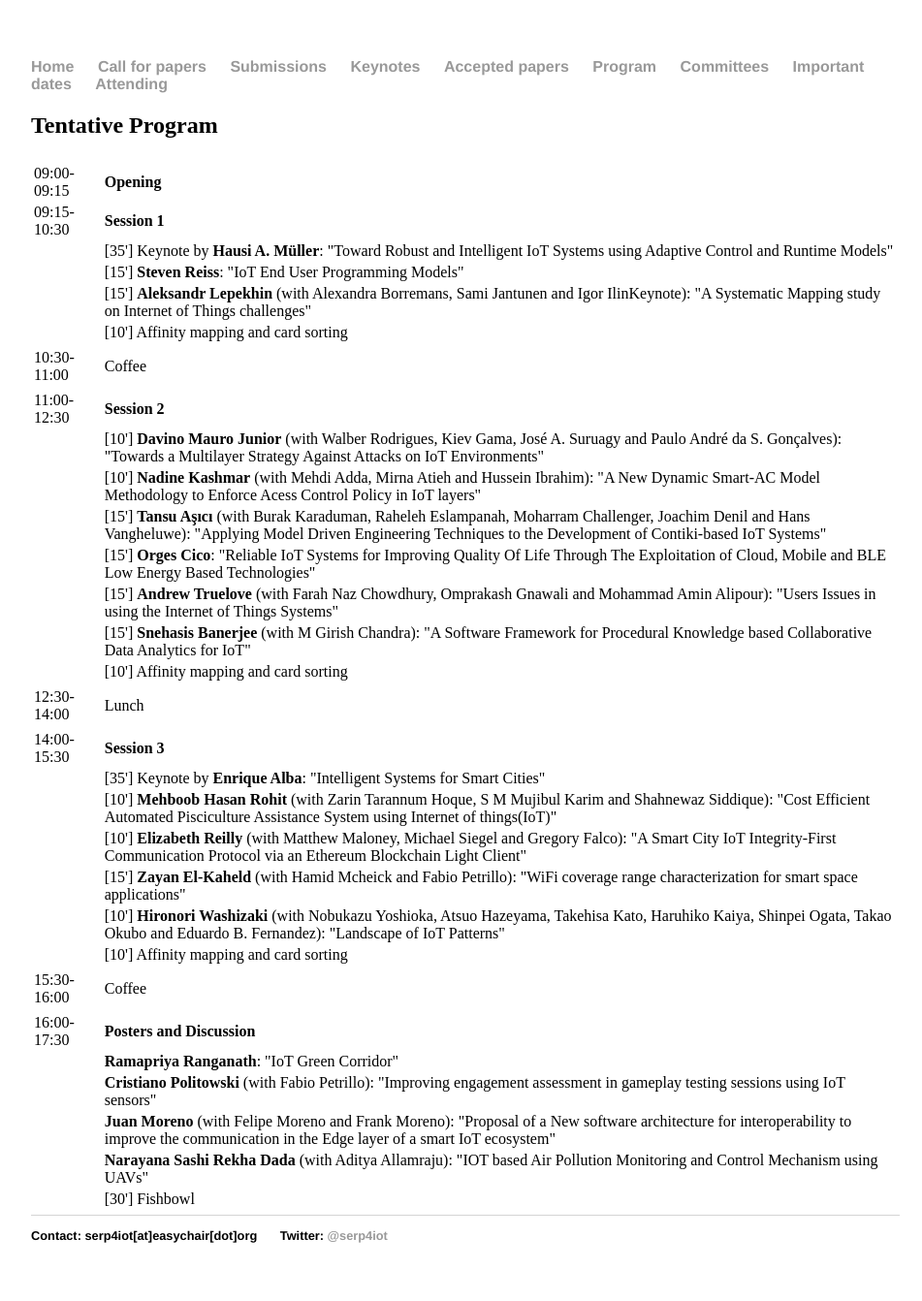
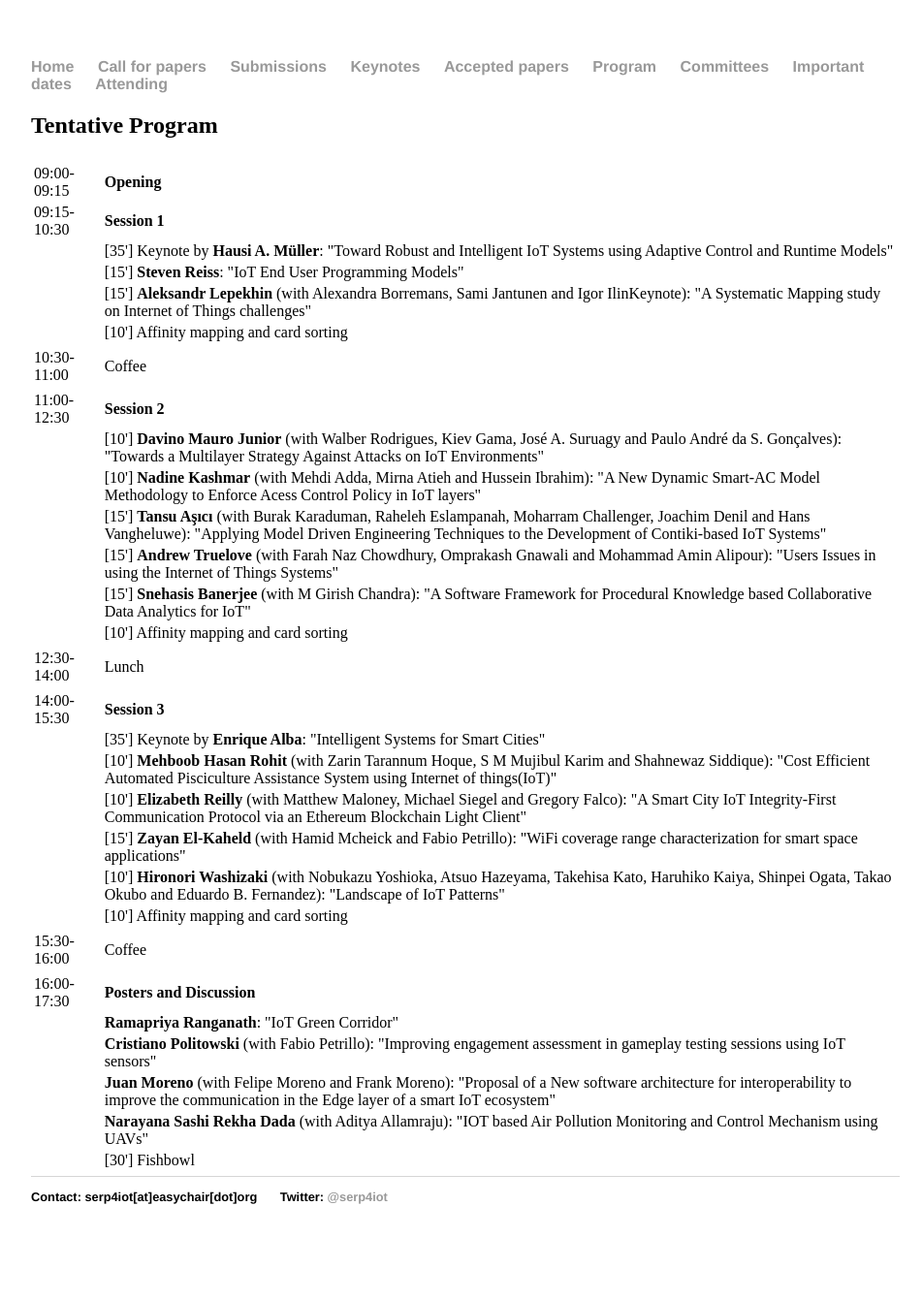
Before and after one commit to moar82/SERP4IoT, a Jekyll site: the page built from program/index.html, in a window 1280 px wide. Shown: the whole page at 97% size, without its empty margins (160-1111 px from the left). Built offline with Jekyll 4.4.1, drawn with Linux system fonts in a browser that asks for light colours; after the commit the page ends 1302 px from its top, so only the background shows below that.

Commit message:
Update index.html

```diff
--- a/program/index.html
+++ b/program/index.html
@@ -93,13 +93,6 @@
     <td>&nbsp;</td>
     <td>[15'] <b>Tansu Aşıcı</b> (with Burak Karaduman, Raheleh Eslampanah, Moharram Challenger, Joachim Denil and Hans Vangheluwe):
         &quot;Applying Model Driven Engineering Techniques to the Development of Contiki-based IoT Systems&quot;</td>
-  </tr>
-
-  <tr>
-    <td></td>
-    <td>&nbsp;</td>
-    <td>[15'] <b>Orges Cico</b>:
-        &quot;Reliable IoT Systems for Improving Quality Of Life Through The Exploitation of Cloud, Mobile and BLE Low Energy Based Technologies&quot;</td>
   </tr>
 
   <tr>
```
